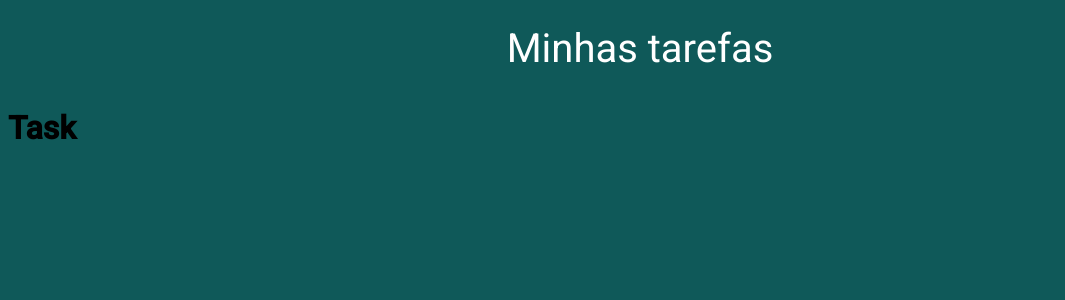
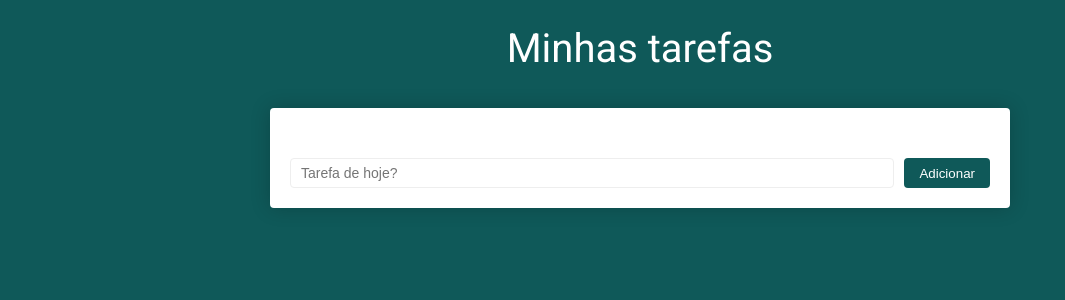
Before and after one commit to PauloAlves8039/vue-js-tarefas, a Vue app: page / in a window 1280 px wide. Shown: the top 300 px of the page, without its empty margins (0-1065 px from the left). Built offline with nearby package versions, Linux system fonts and the light colour scheme.

Commit message:
Montando o componente tarefas

```diff
--- a/src/components/Task.vue
+++ b/src/components/Task.vue
@@ -1,6 +1,12 @@
 <template>
-    <div id="Task">
-        <h1>Task</h1>
+    <div id="task">
+        <form>
+            <input
+            type="text"
+            placeholder="Tarefa de hoje?"
+            >
+            <button type="submit">Adicionar</button>
+        </form>
     </div>
 </template>
 
@@ -12,5 +18,41 @@ export default {
 </script>
 
 <style scoped>
+    #task{
+        max-width: 700px;
+        background: #FFF;
+        border-radius: 4px;
+        padding: 20px;
+        margin: 20px auto;
+        box-shadow: 0 0 20px rgba(0, 0, 0, 0.2);
+    }
+
+    form{
+        margin-top: 30px;
+        display: flex;
+        flex-direction: row;
+    }
+
+    form button{
+        cursor: pointer;
+        background: #0F5959;
+        border: 0;
+        border-radius: 4px;
+        margin-left: 10px;
+        padding: 0 15px;
+        display: flex;
+        justify-content: center;
+        align-items: center;
+        color: #FFF;
+    }
+
+    input{
+        flex: 1;
+        border: 1px solid #EEE;
+        padding: 6px 10px;
+        border-radius: 4px;
+        font-size: 14px;
+        outline: none;
+    }
 
 </style>
```
